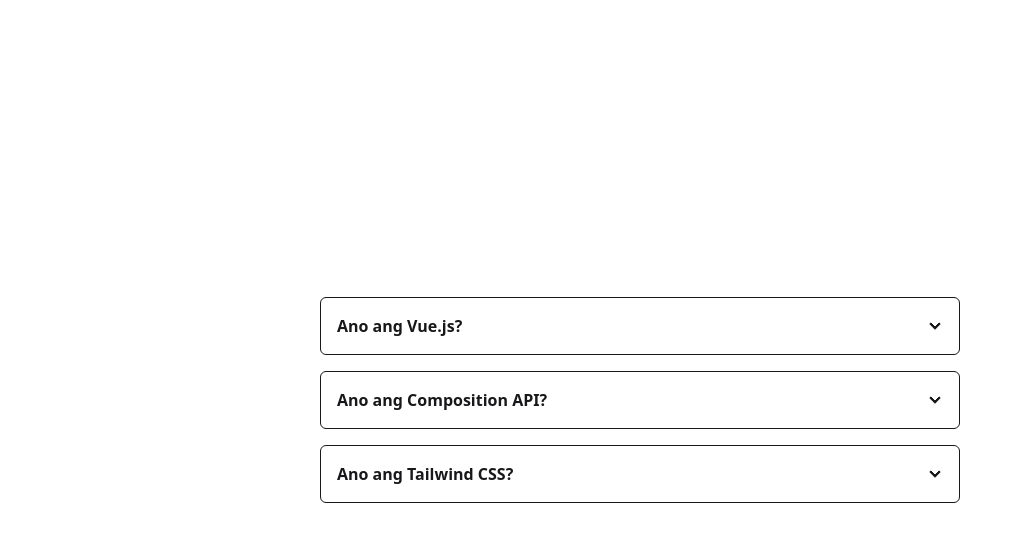
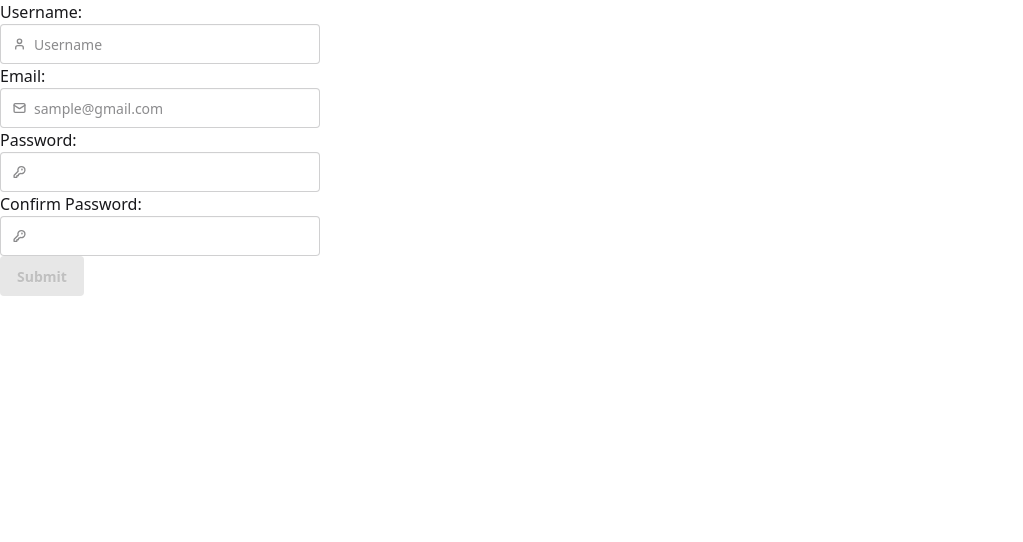
Before and after one commit to CedricKyle/my-vue-journey, a Vue app: page / in a window 1280 px wide. Shown: the top 542 px of the page, without its empty margins (0-1023 px from the left). Built offline with nearby package versions, Linux system fonts and the light colour scheme.

Commit message:
form validation eme

```diff
--- a/src/App.vue
+++ b/src/App.vue
@@ -1,7 +1,7 @@
 <script setup>
-  import Accordion from './components/Projects/Accordion.vue';
+  import FormValidation from './components/Projects/FormValidation.vue';
 </script>
 
 <template>
-  <Accordion />
+  <FormValidation />
 </template>
--- /dev/null
+++ b/src/components/Projects/FormValidation.vue
@@ -0,0 +1,94 @@
+<script setup>
+  import { ref, computed } from 'vue';
+
+  const formData  = ref({
+    username: '',
+    email: '',
+    password: '',
+    confirmPassword: ''
+  })
+
+  const isUsernameValid = computed(() => formData.value.username.trim() !== '')
+  const isEmailValid = computed(() => /^[a-zA-Z0-9._%+-]+@gmail\.com$/.test(formData.value.email))
+  const isPasswordValid = computed(() => formData.value.password.length >= 8)
+  const isConfirmPasswordValid = computed(() => formData.value.password === formData.value.confirmPassword)
+
+  const isFormValid = computed(() => {
+    return isUsernameValid.value && isEmailValid.value && isPasswordValid.value && isConfirmPasswordValid.value
+  })
+
+  const handleSubmit = () => {
+    if(isFormValid.value){
+      console.log('Form Submitted: ', formData.value)
+    }else{
+      console.log('Form is invalid. Please check the form')
+    }
+  }
+
+</script>
+
+<template>
+  <div class="container">
+    <div class="form-container">
+      <form @submit.prevent="handleSubmit">
+        <div class="form-group">
+            <label>Username:</label><br>
+            <label class="input validator">
+              <svg class="h-[1em] opacity-50" xmlns="http://www.w3.org/2000/svg" viewBox="0 0 24 24"><g stroke-linejoin="round" stroke-linecap="round" stroke-width="2.5" fill="none" stroke="currentColor"><path d="M19 21v-2a4 4 0 0 0-4-4H9a4 4 0 0 0-4 4v2"></path><circle cx="12" cy="7" r="4"></circle></g></svg>
+              <input
+              v-model="formData.username"
+              type="text" required placeholder="Username"/>
+            </label>
+            <span class="validator-hint" v-if="!isUsernameValid">
+              containing only letters, numbers or dash
+            </span>
+        </div>
+
+        <div class="form-group">
+            <label>Email:</label><br>
+            <label class="input validator">
+              <svg class="h-[1em] opacity-50" xmlns="http://www.w3.org/2000/svg" viewBox="0 0 24 24"><g stroke-linejoin="round" stroke-linecap="round" stroke-width="2.5" fill="none" stroke="currentColor"><rect width="20" height="16" x="2" y="4" rx="2"></rect><path d="m22 7-8.97 5.7a1.94 1.94 0 0 1-2.06 0L2 7"></path></g></svg>
+              <input
+              v-model="formData.email"
+              type="email" required placeholder="sample@gmail.com"/>
+            </label>
+            <span class="validator-hint" v-if="!isEmailValid">
+              enter valid email address
+            </span>
+          </div>
+
+          <div class="form-group">
+            <label>Password:</label><br>
+            <label class="input validator">
+              <svg class="h-[1em] opacity-50" xmlns="http://www.w3.org/2000/svg" viewBox="0 0 24 24"><g stroke-linejoin="round" stroke-linecap="round" stroke-width="2.5" fill="none" stroke="currentColor"><path d="M2.586 17.414A2 2 0 0 0 2 18.828V21a1 1 0 0 0 1 1h3a1 1 0 0 0 1-1v-1a1 1 0 0 1 1-1h1a1 1 0 0 0 1-1v-1a1 1 0 0 1 1-1h.172a2 2 0 0 0 1.414-.586l.814-.814a6.5 6.5 0 1 0-4-4z"></path><circle cx="16.5" cy="7.5" r=".5" fill="currentColor"></circle></g></svg>
+              <input
+              v-model="formData.password"
+              type="password" required/>
+            </label>
+            <span class="validator-hint" v-if="!isPasswordValid">
+              Must be more than 8 characters
+            </span>
+          </div>
+
+          <div class="form-group">
+            <label>Confirm Password:</label><br>
+            <label class="input validator">
+              <svg class="h-[1em] opacity-50" xmlns="http://www.w3.org/2000/svg" viewBox="0 0 24 24"><g stroke-linejoin="round" stroke-linecap="round" stroke-width="2.5" fill="none" stroke="currentColor"><path d="M2.586 17.414A2 2 0 0 0 2 18.828V21a1 1 0 0 0 1 1h3a1 1 0 0 0 1-1v-1a1 1 0 0 1 1-1h1a1 1 0 0 0 1-1v-1a1 1 0 0 1 1-1h.172a2 2 0 0 0 1.414-.586l.814-.814a6.5 6.5 0 1 0-4-4z"></path><circle cx="16.5" cy="7.5" r=".5" fill="currentColor"></circle></g></svg>
+              <input
+              v-model="formData.confirmPassword"
+              type="password" required/>
+            </label>
+            <span class="validator-hint" v-if="!isConfirmPasswordValid">
+              Must same as the password
+            </span>
+          </div>
+
+          <div class="">
+            <button
+            class="btn btn-primary"
+            type="submit" :disabled="!isFormValid">Submit</button>
+          </div>
+      </form>
+    </div>
+  </div>
+</template>
```
